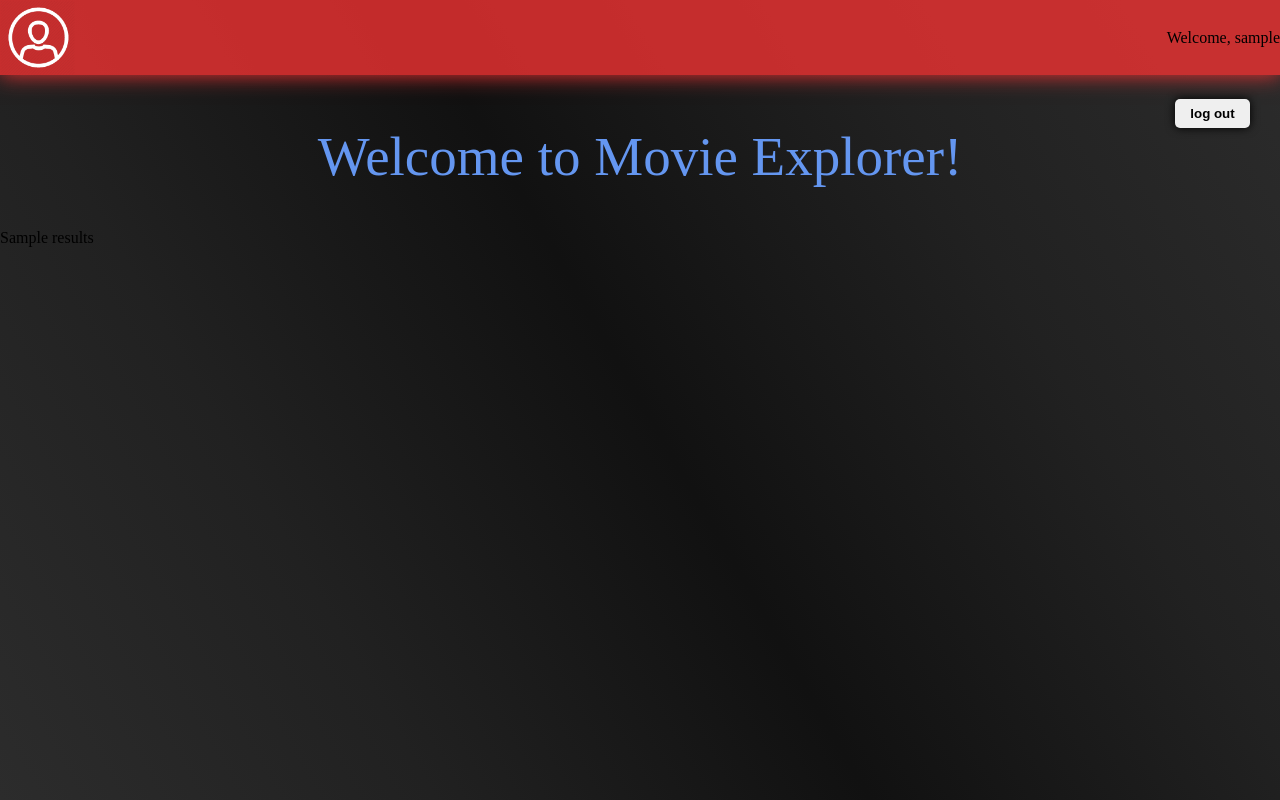
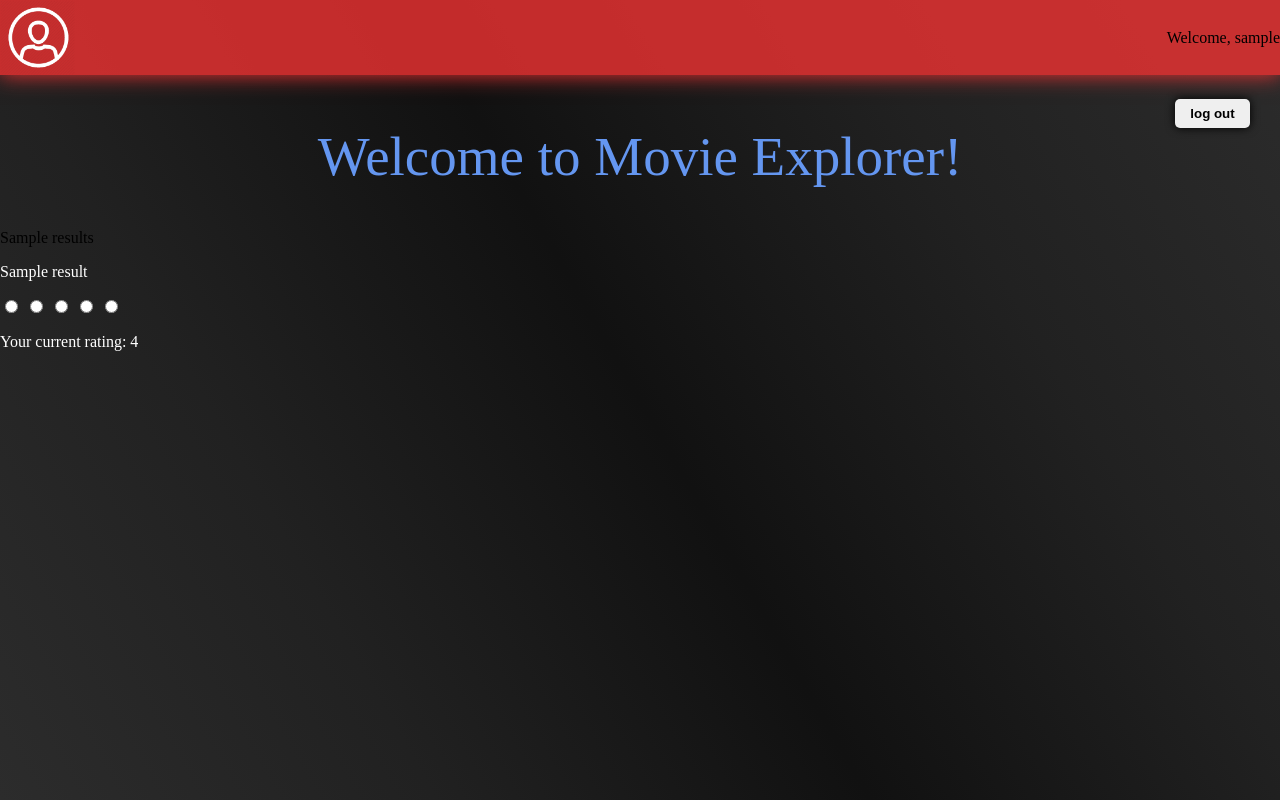
Before and after one commit to Soqueen/MovieExplorer, a Django app: template movie_explorer/movie_rating/templates/description.html in a window 1280 px wide. Run offline with Django 3.2, Linux system fonts and the light colour scheme; a user stored in the database is signed in; tables that the repository leaves empty hold one stand-in row (values such as "Sample post"); the template is opened without the code that fills it: most values are stand-ins (such as "Sample title", 1, 10 or a date in 2020).

Commit message:
added rating backend

```diff
--- a/movie_explorer/movie_rating/templates/description.html
+++ b/movie_explorer/movie_rating/templates/description.html
@@ -59,7 +59,13 @@
                 Failed to retrieve data try again!
             </div>
         </section>
-
+        {% elif status == 'databaseError' %}
+        <section class="errors">
+            <div id="database-error">
+                OOPS...<br>
+                We are experiencing problems with our database. Sorry for the inconvenience.
+            </div>
+        </section>
         {% elif status == 'noresult' %}
         <section class="errors">
             <div id="movies-error">
@@ -71,10 +77,30 @@
         {% else %}
             <section class="displaying-movie-description">
                 <p>{{results}}</p>
+                <p style="color:white;">{{results.title}}</p>
                  <!--<div>-->
                         <!--<img src="{{image_path}}{{info.poster_path}}"}}>-->
                  <!--</div>-->
-
+                {% if user.is_authenticated %}
+                    <div class="star">
+                      <form method="POST" action="/description/">
+                          {% csrf_token %}
+                        <input class="star star-5" id="star-5" type="radio" name="star" value="1" onchange="this.form.submit();" {% if current_rating == "1" %}checked{% endif %}/>
+                        <label class="star star-5" for="star-5"></label>
+                        <input class="star star-4" id="star-4" type="radio" name="star" value="2" onchange="this.form.submit();" {% if current_rating == "2" %}checked{% endif %}/>
+                        <label class="star star-4" for="star-4"></label>
+                        <input class="star star-3" id="star-3" type="radio" name="star" value="3" onchange="this.form.submit();"{% if current_rating == "3" %}checked{% endif %}/>
+                        <label class="star star-3" for="star-3"></label>
+                        <input class="star star-2" id="star-2" type="radio" name="star" value="4" onchange="this.form.submit();"{% if current_rating == "4" %}checked{% endif %}/>
+                        <label class="star star-2" for="star-2"></label>
+                        <input class="star star-1" id="star-1" type="radio" name="star" value="5" onchange="this.form.submit();"{% if current_rating == "5" %}checked{% endif %}/>
+                        <label class="star star-1" for="star-1"></label>
+                          <input type="hidden" value={{results.id}} name="id_movie"}>
+                          <!--<input type="checkbox" name="movieID" value=-->
+                      </form>
+                    </div>
+                    <p style="color:white;">Your current rating: {{ current_rating }}</p>
+                {% endif %}
             </section>
         {% endif %}
     {% endblock %}
```
Also changed, not shown: movie_explorer/movie_rating/views.py (+21 -0 lines).
